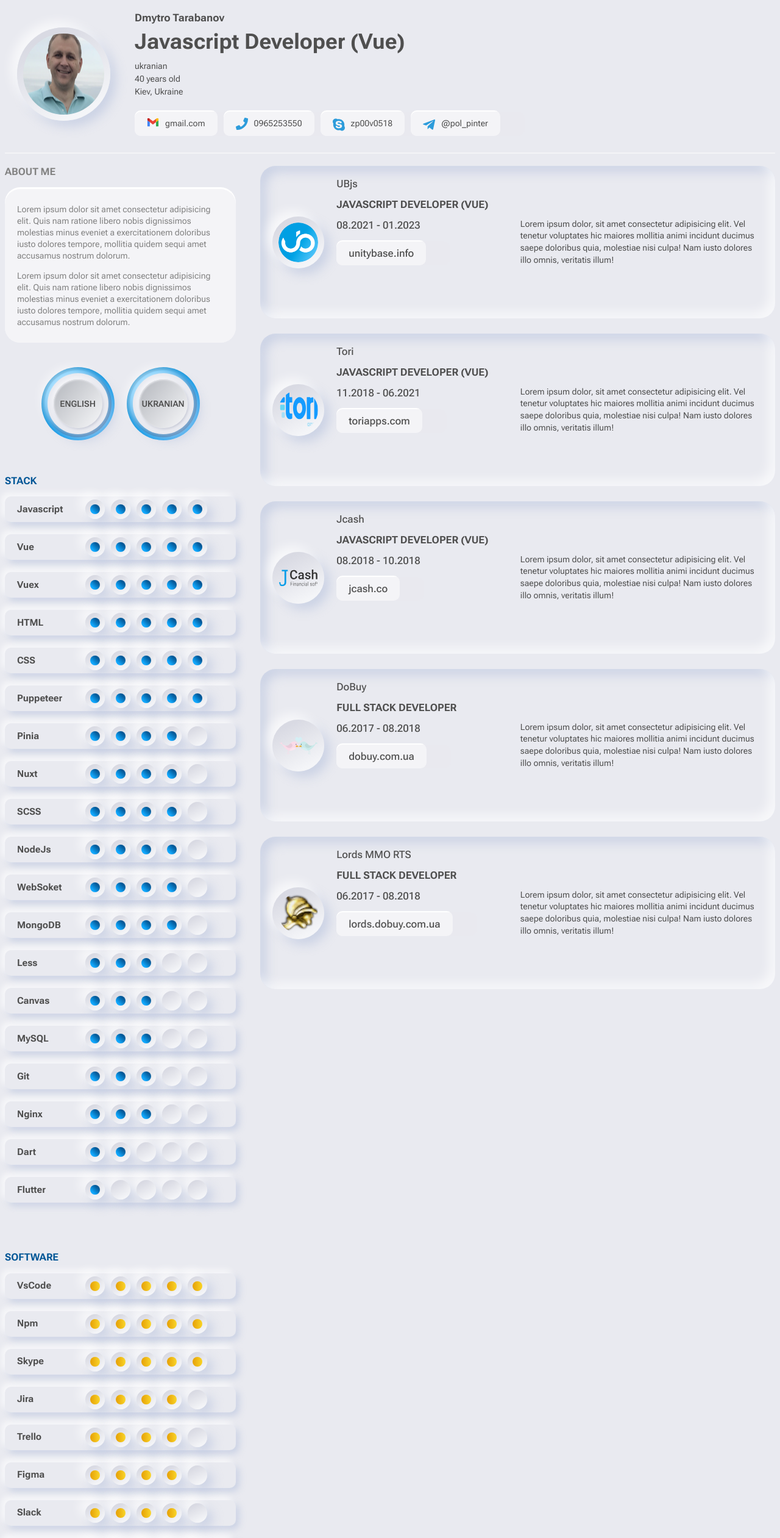
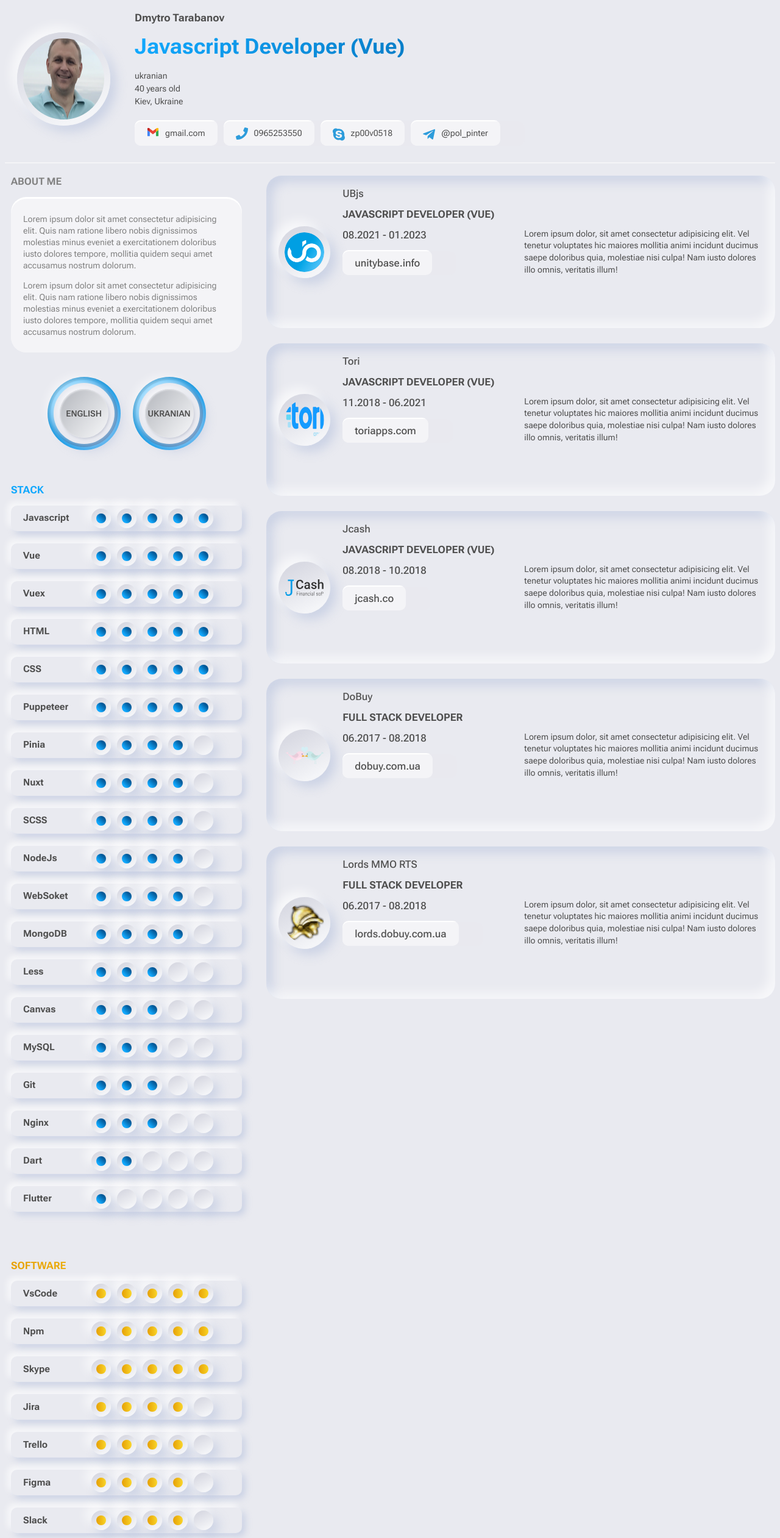
Before and after one commit to zp00v0518/cv-neo, a Vue app: page / in a window 1280 px wide. Shown: the top 2522 px of the page at 61% size. Built offline with nearby package versions, Linux system fonts and the light colour scheme.

Commit message:
text colorize

```diff
--- a/src/App.vue
+++ b/src/App.vue
@@ -42,7 +42,8 @@ main {
   --gap: calc(var(--padding-double) * 2);
   width: 100%;
   display: grid;
-  grid-template-columns: 30% calc(70% - var(--gap));
+  grid-template-columns: 30% calc(70% - var(--gap) - var(--padding));
   column-gap: var(--gap);
+  padding: 0 var(--padding);
 }
 </style>
--- a/src/components/moleculs/SkillsList/SkillsList.vue
+++ b/src/components/moleculs/SkillsList/SkillsList.vue
@@ -51,7 +51,14 @@ export default {
 .skills-list__title {
   color: inherit;
   text-transform: uppercase;
-  color: #005696;
+  height: 1.2rem;
+  display: flex;
+  align-items: center;
+  font-size: 1.2rem;
+  background: linear-gradient(45deg, #11A8FD 24.17%, #005696 74.59%);
+  -webkit-background-clip: text;
+  -webkit-text-fill-color: transparent;
+  text-fill-color: transparent;
 }
 .skills-list .skill-cv {
   margin-block-end: var(--padding-double);
--- a/src/components/moleculs/SoftwareList/SoftwareList.vue
+++ b/src/components/moleculs/SoftwareList/SoftwareList.vue
@@ -29,7 +29,7 @@ export default {
         {name: 'Trello', lvl: 4},
         {name: 'Figma', lvl: 4},
         {name: 'Slack', lvl: 4},
-        {name: 'GitLab', lvl: 4},
+        {name: 'GitLab', lvl: 4}
       ]
     }
   }
@@ -38,9 +38,15 @@ export default {
 
 <style>
 .software-list__title {
-  color: inherit;
   text-transform: uppercase;
-  color: #005696;
+  height: 1.2rem;
+  display: flex;
+  align-items: center;
+  font-size: 1.2rem;
+  background: linear-gradient(90deg, #e69e00f7 0%, #f9d423 100%);
+  -webkit-background-clip: text;
+  text-fill-color: transparent;
+  -webkit-text-fill-color: transparent;
 }
 .software-list .skill-cv {
   margin-block-end: var(--padding-double);
--- a/src/components/organism/HeaderCv/HeaderCv.vue
+++ b/src/components/organism/HeaderCv/HeaderCv.vue
@@ -58,7 +58,13 @@ export default {
 .header-cv__body--position {
   margin-block-start: var(--padding-double);
   margin-block-end: var(--padding-double);
+  height: 2.5rem;
+  display: flex;
+  align-items: center;
   font-size: 2.5rem;
+  background: linear-gradient(90deg, #11a8fd 0.54%, #005696 145.61%);
+  -webkit-background-clip: text;
+  -webkit-text-fill-color: transparent;
 }
 
 .header-cv__body__descr {
```
